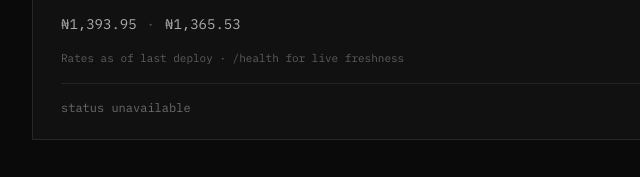
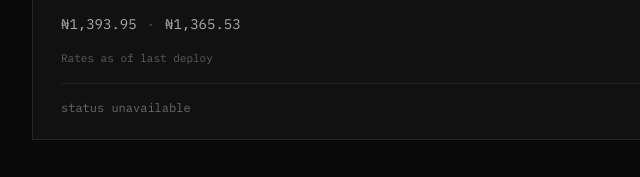
Before and after one commit to izuchukwu-eric/nairarate, a website: page src/site/index.html in a window 1280 px wide. Shown: the part 597-774 px from the top of the page, 198-838 px from the left. Drawn offline with Linux system fonts and the light colour scheme; no server answers.

Commit message:
Landing page: drop the /health pointer from the ticker caption
The caption now reads just "Rates as of last deploy". The page still calls /health
for the status line; only the textual pointer is gone.

```diff
--- a/src/site/index.html
+++ b/src/site/index.html
@@ -91,7 +91,7 @@
       <div class="rates">
         <span id="parallel">₦1,393.95</span><span class="dot">·</span><span id="official">₦1,365.53</span>
       </div>
-      <div style="font-family:var(--mono);font-size:11px;color:rgba(232,232,232,0.35)">Rates as of last deploy · /health for live freshness</div>
+      <div style="font-family:var(--mono);font-size:11px;color:rgba(232,232,232,0.35)">Rates as of last deploy</div>
       <div class="status">
         <span id="age">status: checking…</span><span class="dot" id="status-dot">·</span><span id="sources">checking sources…</span>
         <span id="degraded">⚠ data may be stale</span>
```
